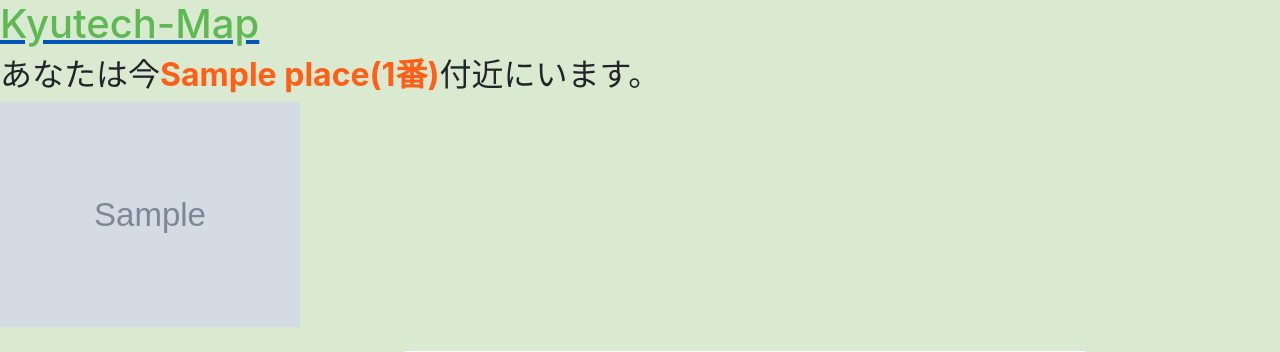
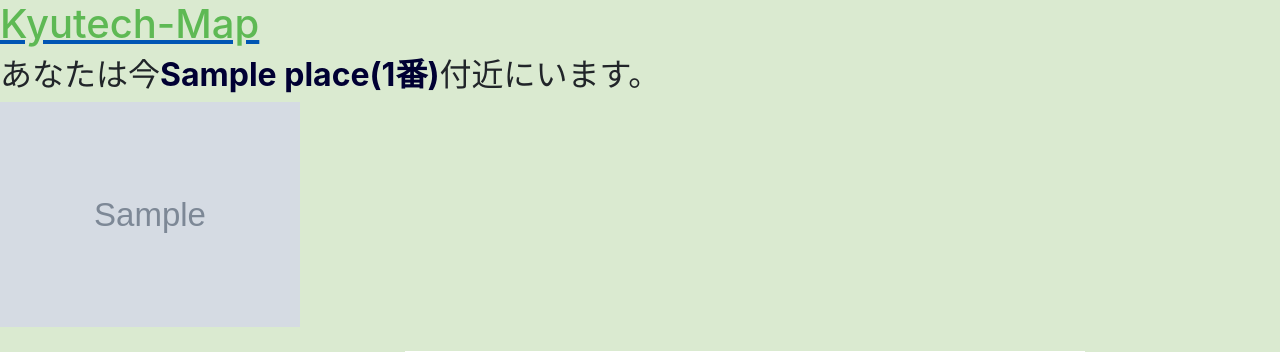
Before and after one commit to tetuomi/kyutech-map, a Flask app: template templates/predict.html in a window 1280 px wide. Shown: the top 352 px of the page. Run offline with Flask 2, Linux system fonts and the light colour scheme; the template is opened without the code that fills it: most values are stand-ins (such as "Sample title", 1, 10 or a date in 2020); grey boxes marked "Sample" are stand-in pictures; some libraries are stand-ins or nearby versions.

Commit message:
Change color

```diff
--- a/static/css/style.css
+++ b/static/css/style.css
@@ -2,7 +2,7 @@ h1       { color: #5eb954;
            font-weight: bold; }
 
 .bo_cl   { background-color: #DAEAD0; }
-.point   { color: #FF5F17;
+.point   { color: #000033;
            font-weight: bold; }
 .title   { text-decoration: none; }
 .example { width: 300px; height: auto; }
```
